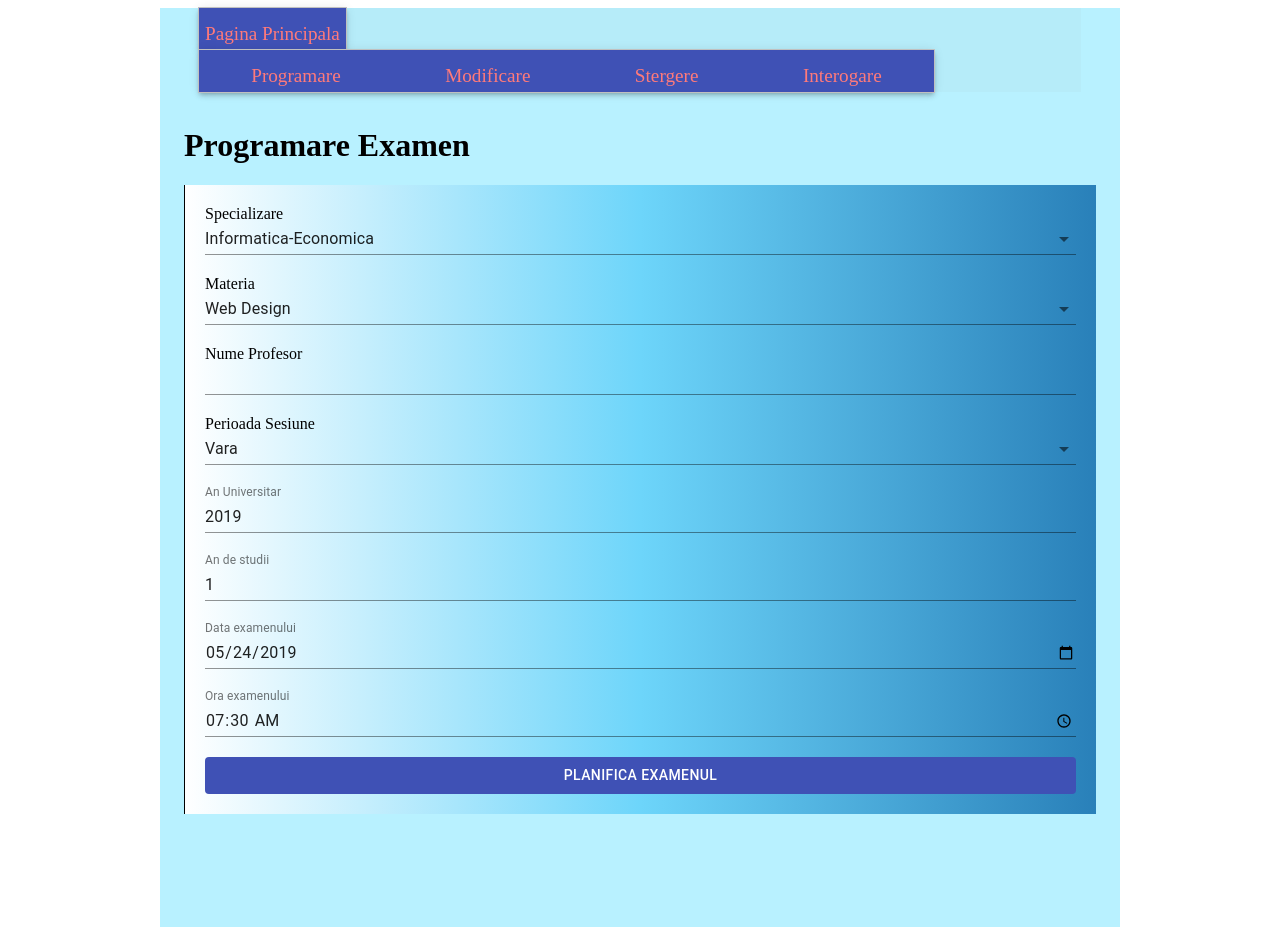
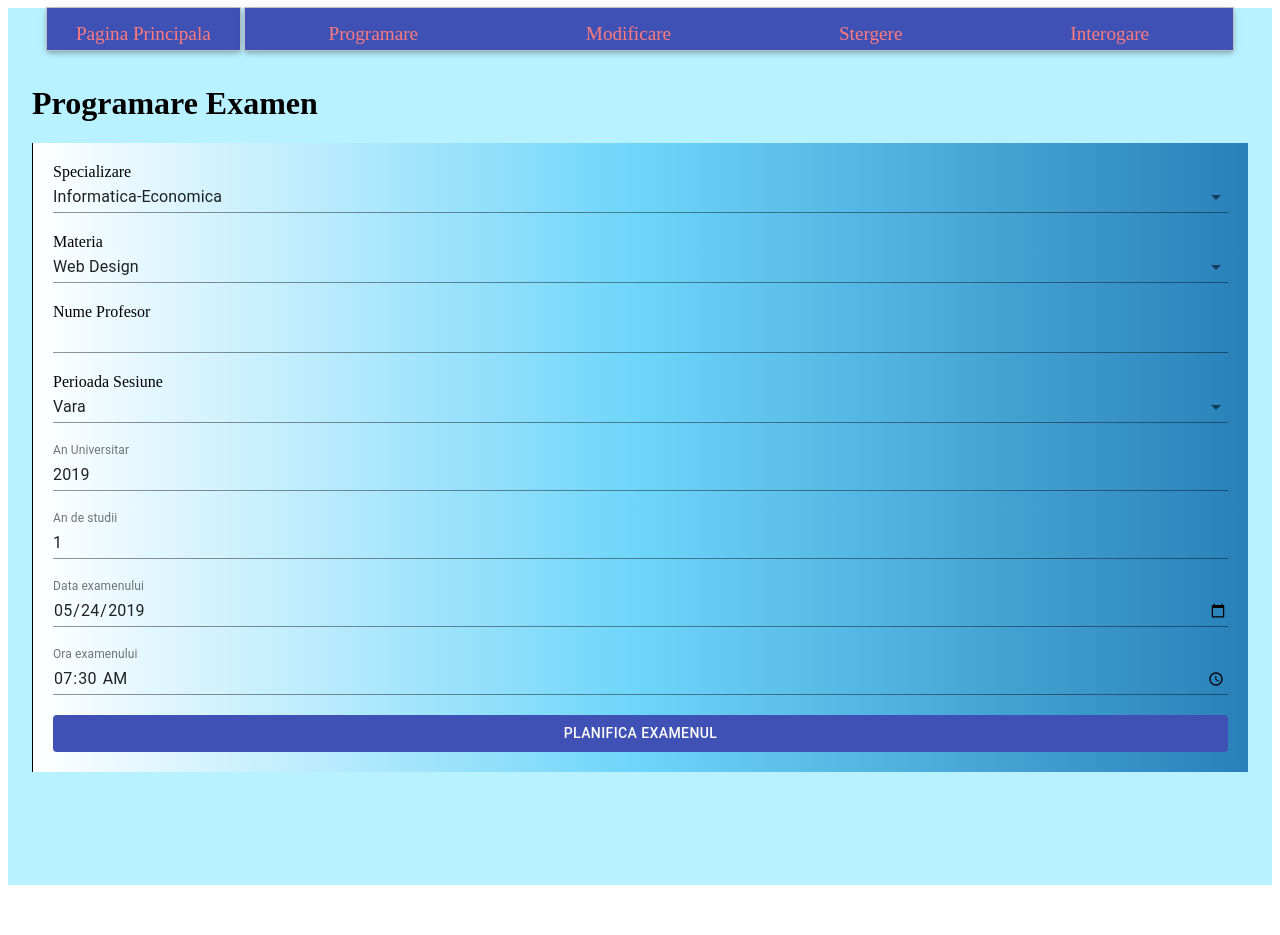
Before and after one commit to constAlex/platforma-facultate-demo, a React (Create React App) app: page /programare in a window 1280 px wide. After the commit the page ends 893 px from the top, so only its background shows below. Built offline with nearby package versions, Linux system fonts and the light colour scheme.

Commit message:
adjust navbar dimension. add root background-color.

```diff
--- a/src/App.js
+++ b/src/App.js
@@ -7,7 +7,7 @@ import { FormContainer, MainContainer } from "./redux/container";
 
 function App() {
   return (
-    <Container className="App" maxWidth="md">
+    <Container className="App" maxWidth="xlg">
       <NavBar />
       <Switch>
         <Route exact path="/" render={() => <MainContainer />} />
--- a/src/Main.jsx
+++ b/src/Main.jsx
@@ -56,9 +56,12 @@ const ExpansionPanelDetails = withStyles((theme) => ({
 
 const useStyles = makeStyles((theme) => ({
   root: {
+    // backgroundColor: "rgba(81, 220, 255, 0.404)",
+    display: "flex",
+    flexDirection: "column",
+    alignItems: "flex-start",
     width: "100%",
-    maxWidth: 360,
-    backgroundColor: theme.palette.background.paper,
+    maxWidth: "60%",
   },
   nested: {
     paddingLeft: theme.spacing(4),
--- a/src/NavBar.jsx
+++ b/src/NavBar.jsx
@@ -9,7 +9,7 @@ function NavBar() {
     <div className="NavBar">
       <Container fluid>
         <Row align="center" nowrap gutterWidth={0} debug>
-          <Col style={{ marginRight: "5px", height: "100%" }} xs={2} debug>
+          <Col style={{ marginRight: "5px", height: "100%" }} xlg={2} debug>
             <AppBar className="NavBar-AppBar" position="static">
               <Link className="NavBar-Link" to="/" value="/">
                 Pagina Principala
```
